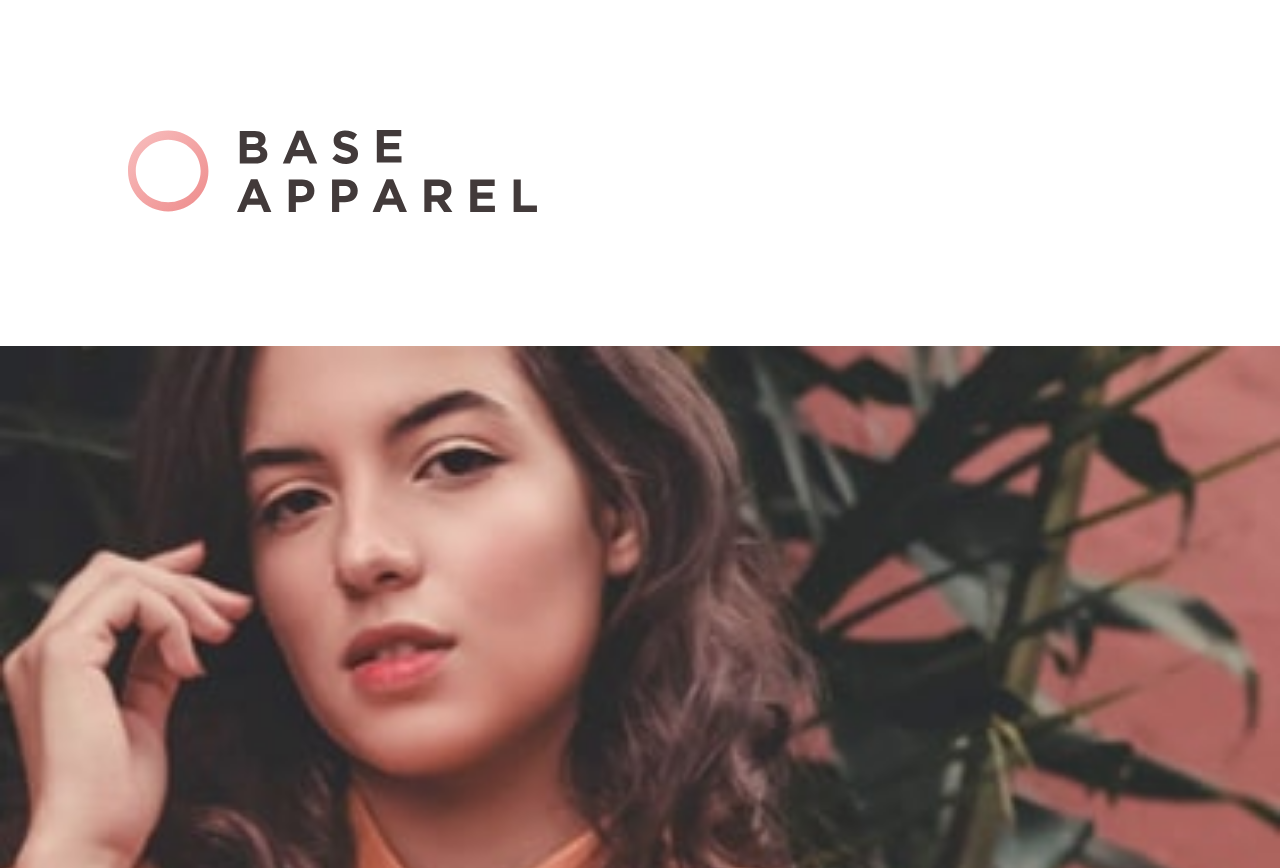
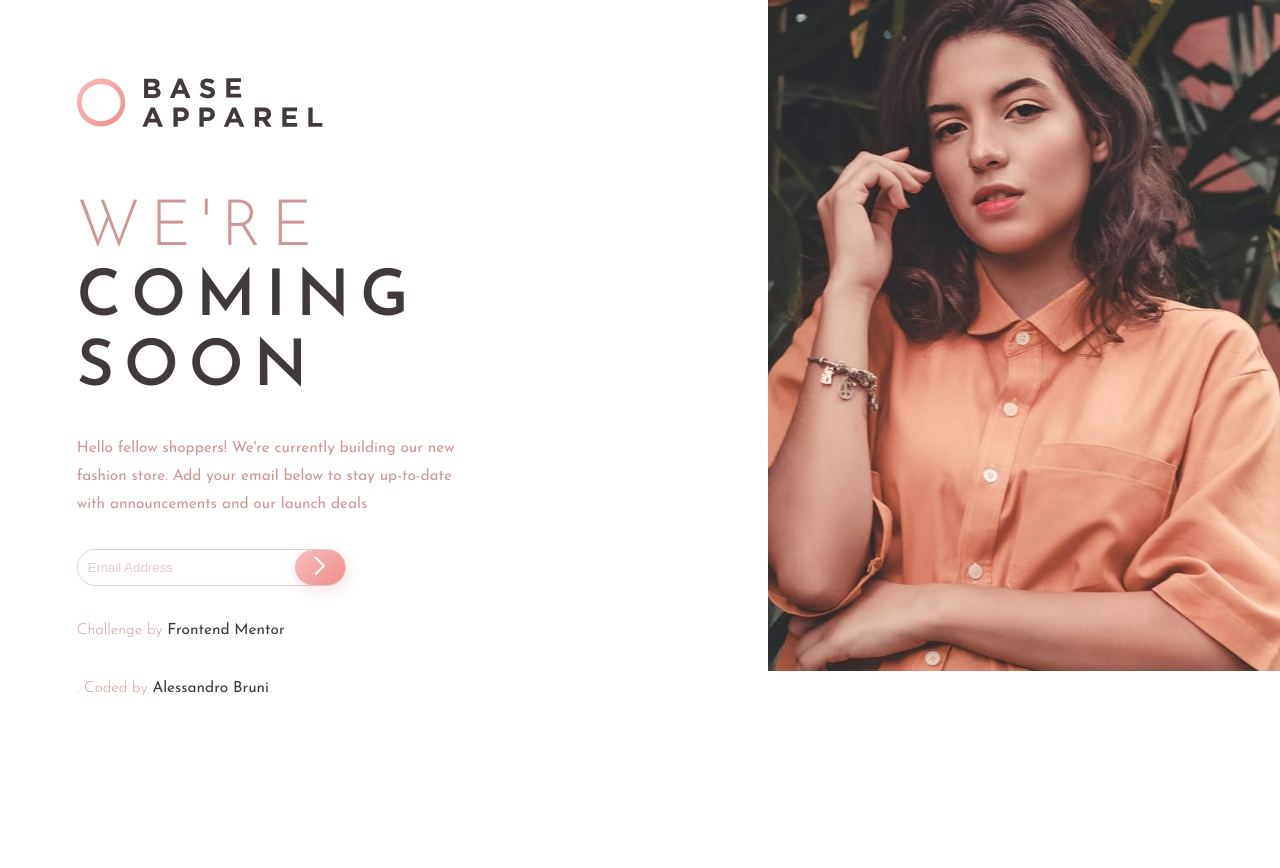
Before and after one commit to Askanders/Coming_Soon_Landing_Page, a plain HTML site: page index.html in a window 1280 px wide. Shown: the top 868 px of the page. After the commit the page ends 810 px from the top, so only its background shows below. Drawn offline with Linux system fonts and the light colour scheme.

Commit message:
Completely redesign structure; Add some desktop functionality

```diff
--- a/index.html
+++ b/index.html
@@ -20,27 +20,31 @@
 
     <title>Frontend Mentor | Base Apparel coming soon page</title>
   </head>
-  <body>
-    <header>
+  <body class="grid">
+    <div class="left-col">
+      <!-- Logo -->
       <img src="./images/logo.svg" alt="logo-image" class="logo" width="40%" />
-    </header>
+
+      <!-- Mobile Image (Hidden on desktop) -->
       <img
         src="./images/hero-mobile.jpg"
         alt="image-of-model"
-      class="showcase"
+        class="hero-mobile"
         width="100%"
       />
-    <section class="main">
-      <h1>
+
+      <h1 class="body-mobile">
         <span>WE'RE</span>
-        COMING SOON
+        COMING <br />
+        SOON
       </h1>
-      <p>
+
+      <p class="body-mobile">
         Hello fellow shoppers! We're currently building our new fashion store.
         Add your email below to stay up-to-date with announcements and our
         launch deals
       </p>
-    </section>
+
       <div class="form-container">
         <form action="/" method="post">
           <input
@@ -52,21 +56,31 @@
             placeholder="Email Address"
             required
           />
+
           <button type="submit" class="email-btn">
             <img src="/images/icon-arrow.svg" alt="" />
           </button>
         </form>
       </div>
+
       <footer>
-      <p class="attribution">
+        <p class="attribution body-mobile">
           Challenge by
           <a href="https://www.frontendmentor.io?ref=challenge" target="_blank">
             Frontend Mentor
           </a>
-        .
-        <br />
-        Coded by <a href="#">Alessandro Bruni</a>.
+        </p>
+        <p class="attribution body-mobile">
+          . Coded by <a href="#">Alessandro Bruni</a>.
         </p>
       </footer>
+    </div>
+    <!-- Desktop Image (Hidden on mobile) -->
+    <img
+      src="./images/hero-desktop.jpg"
+      alt="image-of-model"
+      class="right-col"
+      width="100%"
+    />
   </body>
 </html>
--- a/style/style.css
+++ b/style/style.css
@@ -1,3 +1,4 @@
+/* VARIABLES */
 :root {
   /* COLORS */
 
@@ -31,42 +32,43 @@
   --bold: 600;
 }
 
-body {
+body.grid {
   font-family: var(--main-font-family);
   margin: 0;
+  padding: 0;
 }
 
-header {
+.logo {
   padding: 10%;
 }
 
 h1 {
-  padding: 10% 10% 0;
-  font-size: 3rem;
+  font-size: 10vw;
   font-weight: var(--bold);
   text-align: center;
   line-height: 1.1;
   letter-spacing: 10px;
   color: var(--dark-grayish-red);
-  margin: 0;
 }
-
 h1 span {
   font-weight: var(--light);
   color: var(--desaturated-red);
 }
 
 p {
-  padding: 10%;
   text-align: center;
   line-height: 1.8;
-  font-size: 1rem;
-  margin: 0;
+  font-size: 4vw;
   color: var(--desaturated-red);
 }
 
-img.showcase {
+.body-mobile {
+  padding: 5%;
   margin: 0;
+}
+
+img.right-col {
+  display: none;
 }
 
 /* Email form */
@@ -81,20 +83,20 @@ form {
 }
 
 .email {
-  display: inline-block;
   vertical-align: middle;
   border: none;
   border-radius: 5em;
-  margin-left: 10px;
+  padding-left: 10px;
+  height: 33px;
+  width: 200px;
 }
 
 .email::placeholder {
   color: var(--desaturated-red);
-  opacity: 0.5; /*Firefox sets the opacity to a lower value by default*/
+  opacity: 0.5;
 }
 
 .email-btn {
-  display: inline-block;
   vertical-align: middle;
   height: 35px;
   width: 50px;
@@ -104,13 +106,99 @@ form {
   box-shadow: 2px 4px 15px hsla(0, 36%, 70%, 0.3);
 }
 
-/*Footer*/
+footer {
+  margin: 5% 0;
+}
+
 .attribution {
   font-weight: var(--light);
   font-size: 0.9rem;
+  padding: 0;
 }
 .attribution a {
   text-decoration: none;
   color: var(--dark-grayish-red);
   font-weight: var(--regular);
 }
+
+/*DESKTOP*/
+@media (min-width: 768px) {
+  body.grid {
+    display: grid;
+    grid-template-columns: 60% 40%;
+  }
+
+  img.hero-mobile {
+    display: none;
+  }
+
+  img.right-col {
+    display: inline-block;
+  }
+
+  .left-col {
+    padding: 10%;
+  }
+
+  .body-mobile {
+    padding: 0;
+  }
+
+  .logo {
+    padding: 0 0 5%;
+  }
+
+  h1.body-mobile {
+    margin: 5% 0;
+    text-align: left;
+    font-size: 5vw;
+    font-weight: var(--bold);
+    line-height: 1.1;
+    letter-spacing: 10px;
+    color: var(--dark-grayish-red);
+  }
+
+  p.body-mobile {
+    margin: 5% 0;
+    padding: 0 35% 0 0;
+    line-height: 1.8;
+    font-size: 1.2vw;
+    text-align: left;
+    color: var(--desaturated-red);
+  }
+
+  /* Email form */
+  .form-container {
+    text-align: left;
+  }
+
+  form {
+    display: inline-block;
+    border: solid hsla(0, 36%, 70%, 0.5) 1px;
+    border-radius: 5em;
+  }
+
+  .email {
+    vertical-align: middle;
+    border: none;
+    border-radius: 5em;
+    padding-left: 10px;
+    height: 33px;
+    width: 200px;
+  }
+
+  .email::placeholder {
+    color: var(--desaturated-red);
+    opacity: 0.5;
+  }
+
+  .email-btn {
+    vertical-align: middle;
+    height: 35px;
+    width: 50px;
+    border-radius: 5em;
+    border: none;
+    background: var(--secondary-gradient);
+    box-shadow: 2px 4px 15px hsla(0, 36%, 70%, 0.3);
+  }
+}
```
Lines whose indentation alone changed are shown as unchanged.
